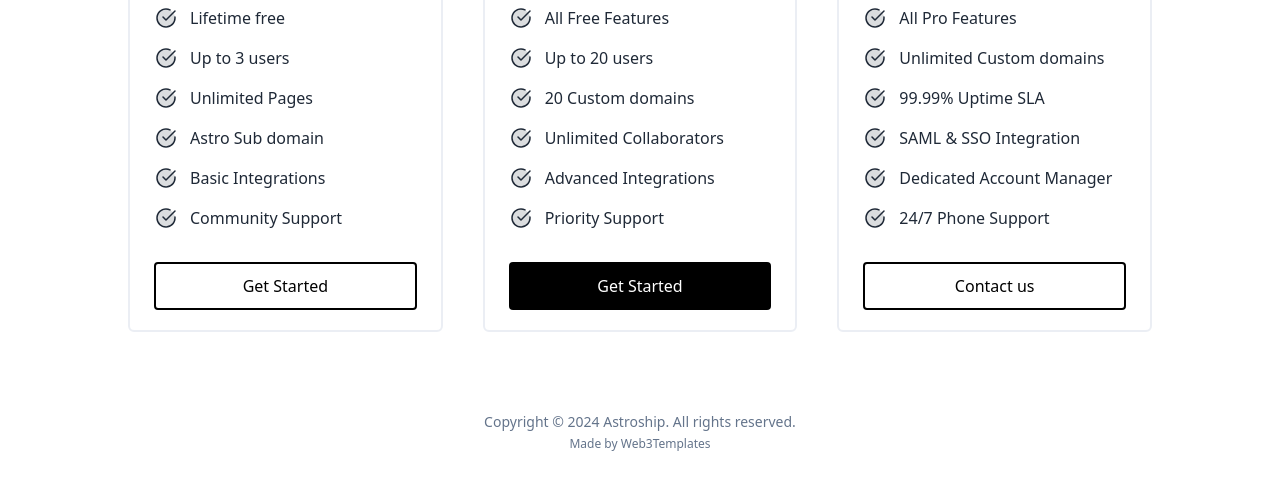
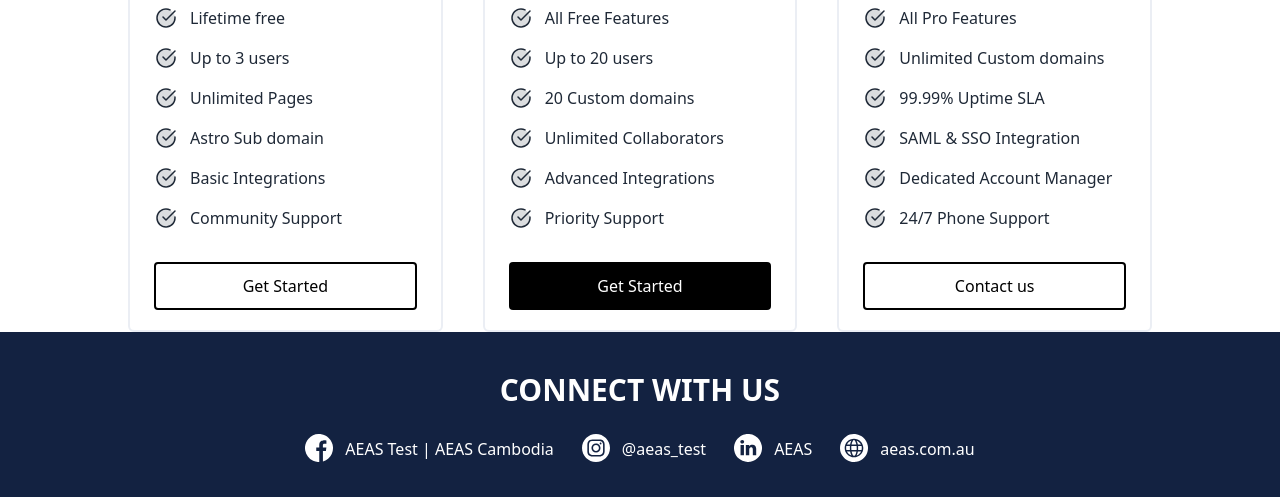
Before and after one commit to NySominea/aeas, an Astro site: page /pricing in a window 1280 px wide. Shown: the part 428-925 px from the top of the page. Built offline with nearby package versions, Linux system fonts and the light colour scheme; Astro itself is replaced by a stand-in of ours.

Commit message:
feat: :sparkles: add footer

```diff
--- a/src/components/footer.astro
+++ b/src/components/footer.astro
@@ -1,20 +1,48 @@
-<footer class="my-20">
-  <p class="text-center text-sm text-slate-500">
-    Copyright © {new Date().getFullYear()} Astroship. All rights reserved.
-  </p>
-  <!--
-    Can we ask you a favor 🙏
-    Please keep this backlink on your website if possible.
-    or Purchase a commercial license from https://web3templates.com
-  -->
-  <p class="mt-1 text-center text-xs text-slate-500">
-    Made by <a
-      href="https://web3templates.com"
-      target="_blank"
-      rel="noopener"
-      class="hover:underline"
-    >
-      Web3Templates
-    </a>
-  </p>
+---
+import Container from "@components/container.astro";
+import HeadingTitle from "@components/ui/heading-title.astro";
+import { Facebook, Instagram, Web } from "@components/ui/icons";
+import Linkedin from "@components/ui/icons/linkedin.astro";
+import imageFootline from "assets/footline.png";
+import { Image } from "astro:assets";
+
+const links = [
+  {
+    title: "AEAS Test | AEAS Cambodia",
+    icon: Facebook,
+    url: "https://www.aeas.com.au/",
+  },
+  {
+    title: "@aeas_test",
+    icon: Instagram,
+    url: "https://www.aeas.com.au/",
+  },
+  {
+    title: "AEAS",
+    icon: Linkedin,
+    url: "https://www.aeas.com.au/",
+  },
+  {
+    title: "aeas.com.au",
+    icon: Web,
+    url: "https://www.aeas.com.au/",
+  },
+];
+---
+
+<footer class="bg-secondary">
+  <Container class="pt-7 text-center text-white md:pt-10">
+    <HeadingTitle title="Connect With Us" />
+    <div class="flex flex-col justify-center gap-x-7 gap-y-5 pt-7 md:flex-row">
+      {
+        links.map((item) => (
+          <div class="flex items-center gap-3">
+            <item.icon class="mt-[-1.5px] h-7 w-7 text-white" />
+            <a href={item.url}>{item.title}</a>
+          </div>
+        ))
+      }
+    </div>
+  </Container>
+  <Image src={imageFootline} alt="AEAS" />
 </footer>
--- /dev/null
+++ b/src/components/ui/icons/facebook.astro
@@ -0,0 +1,34 @@
+---
+const { class: className } = Astro.props;
+---
+
+<svg
+  class={className}
+  version="1.1"
+  id="Layer_1"
+  xmlns="http://www.w3.org/2000/svg"
+  xmlns:xlink="http://www.w3.org/1999/xlink"
+  x="0px"
+  y="0px"
+  viewBox="0 0 100 100"
+  style="enable-background:new 0 0 100 100;"
+  xml:space="preserve"
+  fill="none"
+>
+  <!-- <style type="text/css">
+    .st0 {
+      fill: #ffffff;
+    }
+  </style> -->
+  <path
+    fill="currentColor"
+    class="st0"
+    d="M84.5,13.9C77.2,6.6,68.3,2.1,58.1,0.6C40.2-2,24.9,3.4,12.7,16.8C5.4,24.7,1.4,34.2,0.2,44.9
+	c-0.1,0.6-0.2,1.3-0.2,1.9c0,2.1,0,4.2,0,6.3c0.3,1.9,0.4,3.7,0.8,5.6C4.1,75.6,13.5,87.8,29,95.3c5.4,2.7,11.2,4.1,17.2,4.5
+	c0.2,0,0.4,0.1,0.7,0.2c1.3,0,2.6,0,3.9,0c0-0.4,0.1-0.7,0.1-1.1c0-12.2,0-24.5,0-36.7c0-0.3,0-0.7,0-1.2c-3.6,0-7.1,0-10.7,0
+	c0-4.2,0-8.3,0-12.5c3.5,0,7,0,10.7,0c0-0.5,0-0.9,0-1.2c0-3.4-0.1-6.8,0.1-10.2c0.4-5.5,2.7-10.1,7.9-12.6c1.8-0.8,3.7-1.4,5.7-1.6
+	c3.9-0.5,7.9-0.1,11.9,0.3c0,3.7,0,7.4,0,11.2c-0.3,0-0.7,0-1,0c-2.2,0-4.5,0-6.7,0.1c-3.1,0.1-4.8,1.8-4.9,5c-0.1,2.8,0,5.7,0,8.5
+	c0,0.1,0,0.3,0.1,0.5c4.1,0,8.1,0,12.3,0c-0.5,4.2-1.1,8.4-1.6,12.6c-3.6,0-7.1,0-10.7,0c0,12.4,0,24.6,0,37
+	c3.3-0.9,6.3-2.1,9.2-3.7c13.7-7.5,22.6-18.7,25.7-34C102.5,42.4,97.5,26.8,84.5,13.9z"
+  ></path>
+</svg>
--- /dev/null
+++ b/src/components/ui/icons/instagram.astro
@@ -0,0 +1,50 @@
+---
+const { class: className } = Astro.props;
+---
+
+<svg
+  class={className}
+  version="1.1"
+  id="Layer_1"
+  xmlns="http://www.w3.org/2000/svg"
+  xmlns:xlink="http://www.w3.org/1999/xlink"
+  x="0px"
+  y="0px"
+  viewBox="0 0 100 100"
+  style="enable-background:new 0 0 100 100;"
+  xml:space="preserve"
+  fill="none"
+>
+  <!-- <style type="text/css">
+    .st0 {
+      fill: #ffffff;
+    }
+  </style> -->
+  <g>
+    <path
+      fill="currentColor"
+      class="st0"
+      d="M50,0C22.5,0,0,22.4,0,49.9c0,27.6,22.3,50,49.9,50.1c27.6,0,50-22.3,50.1-49.9C100.1,22.5,77.7,0,50,0z
+		 M79.5,69.8c-2.3,6.1-7,9.4-13.3,10.4c-1.7,0.3-3.4,0.4-5.1,0.4c-7.8,0-15.6,0-23.4,0c-3.1,0-6.1-0.5-8.9-1.8
+		c-5.6-2.6-8.5-7.2-9.4-13.1c-0.2-1.4-0.3-2.9-0.3-4.3c0-3.8,0-7.6,0-11.4c0,0,0.1,0,0.1,0c0-4.6-0.2-9.3,0.1-13.9
+		c0.4-6.2,2.9-11.2,8.6-14.3c3-1.6,6.3-2.3,9.7-2.3c8.3-0.1,16.6,0,24.9,0c2.7,0,5.3,0.5,7.8,1.4c6.2,2.4,9.3,7.1,10.3,13.5
+		c0.2,1.4,0.3,2.9,0.3,4.4c0,7.7,0,15.5,0,23.2C80.9,64.6,80.5,67.3,79.5,69.8z"
+    ></path>
+    <path
+      fill="currentColor"
+      class="st0"
+      d="M75,35.5c-0.6-5.1-3.8-8.7-8.7-9.8c-1.3-0.3-2.6-0.4-4-0.5c-4.1-0.1-8.2,0-12.3,0c0,0,0-0.1,0-0.1
+		c-0.8,0-1.6,0-2.4,0c-4.1,0.1-8.1,0-12.2,0.3c-4.7,0.4-8.1,2.7-9.7,7.3c-0.6,1.7-0.9,3.6-0.9,5.4c-0.1,7.7,0,15.4,0,23.1
+		c0,1,0.1,2.1,0.2,3.1c0.7,5.9,4.6,9.9,10.5,10.3c3.8,0.3,7.7,0.3,11.6,0.3c5.8,0,11.7,0,17.5-0.3c4.7-0.3,8.1-2.7,9.7-7.3
+		c0.6-1.8,0.9-3.7,0.9-5.6c0.1-7.6,0-15.2,0-22.8C75.2,37.8,75.1,36.6,75,35.5z M50.1,66.3c-9,0-16.3-7.2-16.4-16.1
+		c0-9.1,7.2-16.3,16.2-16.4c9,0,16.3,7.2,16.3,16.3C66.2,59,59,66.2,50.1,66.3z M66.3,37.1c-1.8,0-3.2-1.4-3.2-3.2
+		c0-1.8,1.5-3.3,3.3-3.3c1.8,0,3.2,1.5,3.2,3.3C69.6,35.6,68.1,37.1,66.3,37.1z"
+    ></path>
+    <path
+      fill="currentColor"
+      class="st0"
+      d="M49.9,39.5c-5.8,0-10.5,4.7-10.4,10.5c0,5.8,4.7,10.5,10.5,10.4c5.8,0,10.5-4.7,10.4-10.5
+		C60.4,44.1,55.7,39.5,49.9,39.5z"
+    ></path>
+  </g>
+</svg>
--- /dev/null
+++ b/src/components/ui/icons/linkedin.astro
@@ -0,0 +1,40 @@
+---
+const { class: className } = Astro.props;
+---
+
+<svg
+  class={className}
+  version="1.1"
+  id="Layer_1"
+  xmlns="http://www.w3.org/2000/svg"
+  xmlns:xlink="http://www.w3.org/1999/xlink"
+  x="0px"
+  y="0px"
+  viewBox="0 0 100 100"
+  style="enable-background:new 0 0 100 100;"
+  xml:space="preserve"
+  fill="none"
+>
+  <!-- <style type="text/css">
+    .st0 {
+      fill: #ffffff;
+    }
+  </style> -->
+  <g>
+    <path
+      fill="currentColor"
+      class="st0"
+      d="M46.9,0C49,0,51,0,53.1,0c0.3,0.1,0.5,0.1,0.8,0.2C61.7,0.7,69,3,75.6,7.1C88.5,15,96.4,26.4,99.2,41.4
+		c0.3,1.8,0.5,3.7,0.8,5.5c0,2.1,0,4.2,0,6.2c-0.1,0.6-0.2,1.3-0.2,1.9c-1.1,9.9-4.7,18.8-11,26.5C80.9,91.1,70.9,97,58.7,99.2
+		c-1.8,0.3-3.7,0.5-5.6,0.8c-2.1,0-4.2,0-6.2,0c-1.2-0.2-2.4-0.3-3.7-0.5c-9.2-1.3-17.5-4.8-24.7-10.7C8.9,80.9,3,70.9,0.8,58.7
+		C0.4,56.9,0.3,55,0,53.1C0,51,0,49,0,46.9c0.1-0.6,0.2-1.3,0.2-1.9C1.4,34.4,5.4,25,12.5,17c7.8-8.8,17.4-14.2,29-16.3
+		C43.3,0.4,45.1,0.2,46.9,0z M42.3,75.5c4,0,8,0,12.1,0c0-0.4,0-0.8,0-1.2c0-4.8,0-9.6,0-14.4c0-2,0-4,0.1-6
+		c0.1-2.2,1.2-3.8,2.9-5.1c3.5-2.5,8.1-1,9.3,3.1c0.4,1.4,0.5,2.8,0.5,4.2c0.1,6.1,0,12.2,0,18.3c0,0.3,0,0.7,0,1.1
+		c4.1,0,8.1,0,12.1,0c0-0.4,0-0.7,0-1c0-6.5,0-13.1,0-19.6c0-1.4-0.1-2.9-0.3-4.3c-0.9-7.1-5.1-11.6-12-12.4
+		c-5-0.6-9.2,0.9-12.2,5.2c-0.1,0.2-0.2,0.3-0.5,0.6c0-1.8,0-3.4,0-5c-4.1,0-8.1,0-12.1,0C42.3,51.2,42.3,63.3,42.3,75.5z
+		 M23.4,38.9c0,12.3,0,24.5,0,36.6c4.1,0,8.1,0,12.1,0c0-0.4,0-0.8,0-1.2c0-10.9,0-21.9,0-32.8c0-0.6,0-1.1,0-1.7
+		c0.1-0.8-0.2-0.9-0.9-0.9c-3.2,0-6.4,0-9.6,0C24.5,38.9,23.9,38.9,23.4,38.9z M22.6,27.7c0,3.7,2.9,6.3,6.8,6.3
+		c4,0,6.9-2.7,6.8-6.3c0-3.7-2.9-6.4-6.9-6.3C25.4,21.3,22.6,24,22.6,27.7z"
+    ></path>
+  </g>
+</svg>
--- /dev/null
+++ b/src/components/ui/icons/map.astro
@@ -0,0 +1,33 @@
+---
+const { class: className } = Astro.props;
+---
+
+<svg
+  class={className}
+  version="1.1"
+  id="Layer_1"
+  xmlns="http://www.w3.org/2000/svg"
+  xmlns:xlink="http://www.w3.org/1999/xlink"
+  x="0px"
+  y="0px"
+  viewBox="0 0 100 100"
+  style="enable-background:new 0 0 100 100;"
+  xml:space="preserve"
+  fill="none"
+>
+  <!-- <style type="text/css">
+    .st0 {
+      fill: #d83b42;
+    }
+  </style> -->
+  <g>
+    <path
+      fill="currentColor"
+      class="st0"
+      d="M49.9,0c19.7,0,37.2,14.6,40.2,34c2.6,16.7-3.2,30.2-16.7,40.3C67,79.2,61.5,85,57.3,92
+		c-1.1,1.8-2.1,3.6-3.2,5.4c-2.1,3.5-6.1,3.5-8.2,0c-2.8-4.7-5.7-9.4-9.3-13.5c-3.6-4.2-7.8-7.7-12.1-11.1
+		c-9-7.3-14.1-16.8-15.1-28.3C7.6,23.3,21.8,4.7,42.7,0.8C45.1,0.4,47.5,0.3,49.9,0z M31.9,41c0,10,8,18.1,18.1,18.2
+		c9.9,0.1,18.1-8.1,18.1-18c0.1-10.1-8-18.3-17.9-18.3C40,22.8,31.9,30.8,31.9,41z"
+    ></path>
+  </g>
+</svg>
--- /dev/null
+++ b/src/components/ui/icons/web.astro
@@ -0,0 +1,83 @@
+---
+const { class: className } = Astro.props;
+---
+
+<svg
+  class={className}
+  version="1.1"
+  id="Layer_1"
+  xmlns="http://www.w3.org/2000/svg"
+  xmlns:xlink="http://www.w3.org/1999/xlink"
+  x="0px"
+  y="0px"
+  viewBox="0 0 100 100"
+  style="enable-background:new 0 0 100 100;"
+  xml:space="preserve"
+  fill="none"
+>
+  <!-- <style type="text/css">
+    .st0 {
+      fill: #ffffff;
+    }
+  </style> -->
+  <g>
+    <path
+      fill="currentColor"
+      class="st0"
+      d="M53.1,100c-2.1,0-4.2,0-6.2,0c-0.3-0.1-0.6-0.1-0.9-0.2c-2.1-0.3-4.2-0.5-6.3-0.9
+		c-11.1-2.4-20.4-7.8-27.6-16.5C1.6,69.9-2.1,55.6,1.2,39.6c2.7-13.1,9.9-23.5,20.9-31C33,1.2,45.1-1.4,58.2,0.7
+		C67.6,2.2,75.9,6.2,83,12.5c8.7,7.7,14.1,17.4,16.2,28.9c0.3,1.8,0.5,3.7,0.8,5.5c0,2.1,0,4.2,0,6.2c-0.2,1.2-0.3,2.4-0.5,3.7
+		c-1.4,10-5.4,18.8-12.1,26.3c-7.7,8.6-17.3,14-28.7,16.1C56.9,99.6,55,99.7,53.1,100z M50,83.3c18.4,0,33.3-14.9,33.3-33.3
+		c0-18.4-14.9-33.3-33.3-33.3c-18.4,0-33.3,14.9-33.3,33.3C16.7,68.4,31.7,83.3,50,83.3z"
+    ></path>
+    <path
+      fill="currentColor"
+      class="st0"
+      d="M59.4,57c-6.2,0-12.4,0-18.6,0c-0.6-1.9-0.7-10.8-0.1-13.9c6.2,0,12.3,0,18.6,0C59.8,47.7,59.8,52.3,59.4,57z"
+    ></path>
+    <path
+      fill="currentColor"
+      class="st0"
+      d="M58.5,37.8c-5.7,0-11.4,0-17.2,0c0.1-0.7,0.3-1.4,0.4-2.1c0.8-3.5,1.8-6.9,3.7-10c0.7-1.1,1.6-2.2,2.6-3.1
+		c1.2-1.1,2.4-1,3.7,0c0.4,0.3,0.8,0.7,1.2,1.1C55.9,26.9,58.1,33.8,58.5,37.8z"
+    ></path>
+    <path
+      fill="currentColor"
+      class="st0"
+      d="M41.5,62.2c5.7,0,11.4,0,17.2,0c-0.2,1-0.4,2-0.6,3c-0.7,2.9-1.6,5.8-3.1,8.5c-0.7,1.2-1.6,2.4-2.7,3.4
+		c-1.4,1.4-2.9,1.4-4.4,0c-1-1-1.9-2.1-2.6-3.3c-2-3.5-3-7.4-3.8-11.3C41.4,62.5,41.5,62.4,41.5,62.2z"
+    ></path>
+    <path
+      fill="currentColor"
+      class="st0"
+      d="M35.3,57c-0.5,0-1.1,0-1.7,0c-3.3,0-6.6,0-9.8,0c-0.7,0-1-0.1-1.2-0.9c-0.9-4.2-0.9-8.3,0.1-12.5
+		c0.1-0.3,0.5-0.7,0.7-0.7c3.9,0,7.8,0,11.7,0c0.1,0,0.2,0.1,0.2,0.1C35.3,47.7,35.3,52.3,35.3,57z"
+    ></path>
+    <path
+      fill="currentColor"
+      class="st0"
+      d="M64.7,57c0-4.7,0-9.3,0-13.9c0.2,0,0.4-0.1,0.6-0.1c3.7,0,7.3,0,11,0c0.6,0,0.9,0.2,1,0.8
+		c0.9,4.2,0.9,8.3-0.1,12.5C77.3,56.5,77,57,76.7,57C72.7,57,68.8,57,64.7,57z"
+    ></path>
+    <path
+      fill="currentColor"
+      class="st0"
+      d="M75.2,37.8c-3.8,0-7.5,0-11.3,0c-0.9-4.9-2.1-9.7-4.6-14.1C64.2,24.1,73.2,32.1,75.2,37.8z"
+    ></path>
+    <path
+      fill="currentColor"
+      class="st0"
+      d="M63.9,62.2c3.8,0,7.5,0,11.2,0c-0.5,4.3-10.3,13.2-15.8,14.2C61.8,72,63,67.2,63.9,62.2z"
+    ></path>
+    <path
+      fill="currentColor"
+      class="st0"
+      d="M36.1,37.8c-3.8,0-7.5,0-11.4,0c3.5-6.9,8.8-11.6,16.1-14.4C38.3,28.1,37,32.9,36.1,37.8z"
+    ></path>
+    <path
+      fill="currentColor"
+      class="st0"
+      d="M24.7,62.2c3.9,0,7.6,0,11.4,0c0.9,4.9,2.2,9.7,4.7,14.4C33.4,73.8,28.2,69.1,24.7,62.2z"
+    ></path>
+  </g>
+</svg>
```
Also changed, not shown: src/components/ui/icons/index.js (+7 -0 lines), src/assets/footline.png (added).
